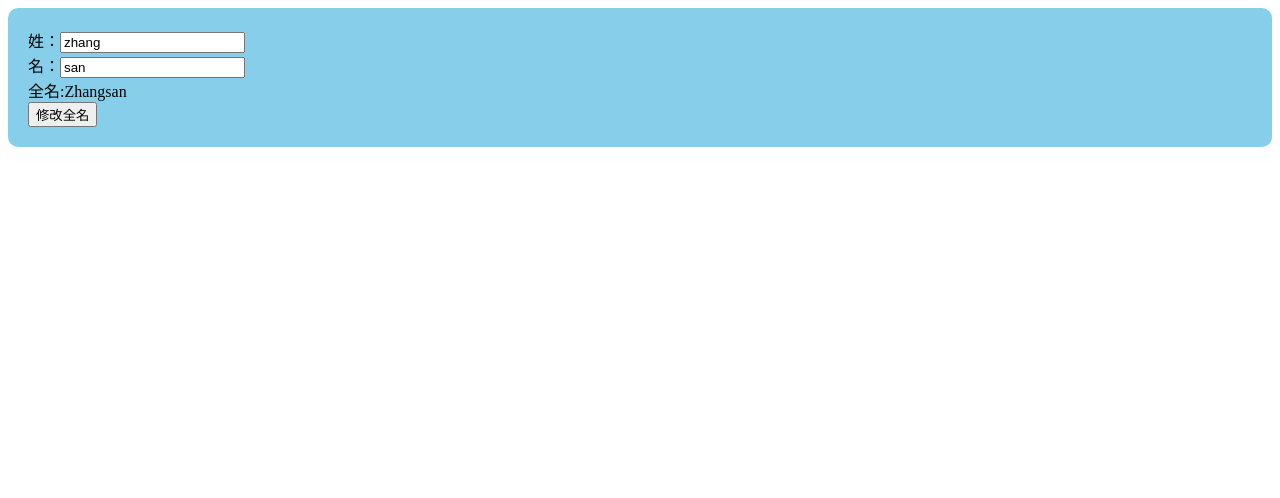
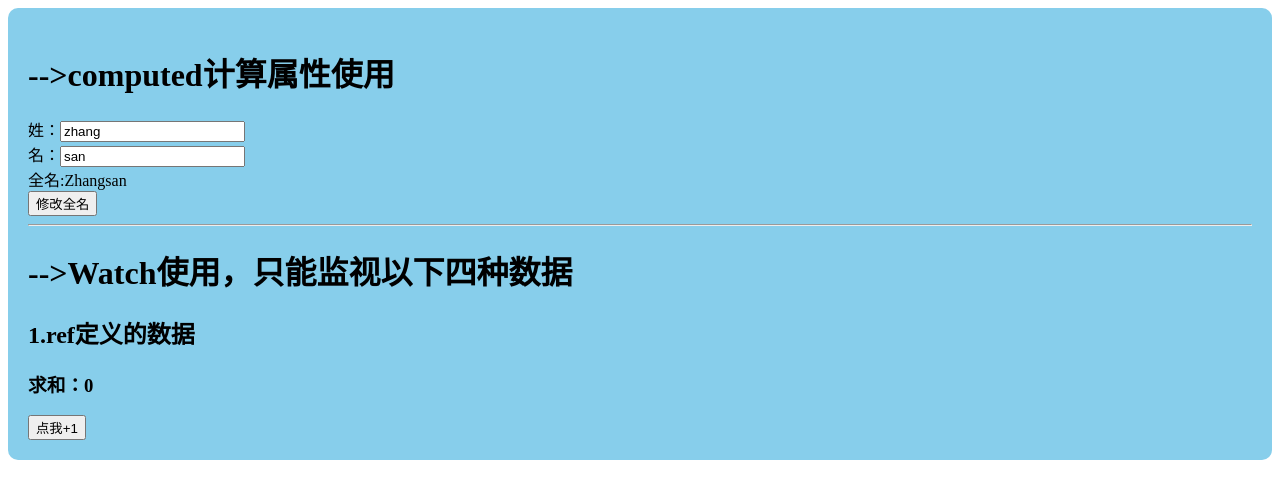
Before and after one commit to q858333/VueTest, a Vue app in the folder VueStudy/vue3_study/: page / in a window 1280 px wide. Shown: the top 498 px of the page. Built offline with nearby package versions, Linux system fonts and the light colour scheme.

Commit message:
watch监听ref定义的数据

```diff
--- a/VueStudy/vue3_study/src/components/ComputedAndWatch.vue
+++ b/VueStudy/vue3_study/src/components/ComputedAndWatch.vue
@@ -1,20 +1,43 @@
 <template>
     <div class="person">
+      <h1>-->computed计算属性使用</h1>
       姓：<input type="text" v-model="firstName"><br>
       名：<input type="text" v-model="lastName"><br>
       全名:<span>{{fullName}}</span><br>
       <button @click="changeFullName">修改全名</button>
+      <hr>
+      <h1>-->Watch使用，只能监视以下四种数据</h1>
+      <h2>1.ref定义的数据</h2>
+      <h3>求和：{{sum}}</h3>
+      <button @click="changeSum">点我+1</button>
     </div>
+
 </template>
 
 <script setup lang="ts">
 
-import {ref,computed} from 'vue'
+import {ref,computed, watch} from 'vue'
+
+//1.ref定义的数据
+let sum = ref(0)
+let stopWatchSum = watch(sum,(newValue,oldValue)=>{
+  console.log('watch ',newValue,oldValue);
+  if(newValue >= 10) {
+    //停止监听
+    stopWatchSum();
+  }
+})
+function changeSum () {
+    sum.value +=1;
+}
+
+
+
+
+
 
 let firstName = ref('zhang')
 let lastName = ref('san')
-
-
 
 //计算属性有缓存，firstName，lastName不变方法不会掉用
 
@@ -23,7 +46,6 @@ let lastName = ref('san')
 //     console.log('111');
 //     return firstName.value+lastName.value;
 // } )
-
 // 定义可读写的计算属性，重写get set方法
 let fullName = computed({
     get() {
```
